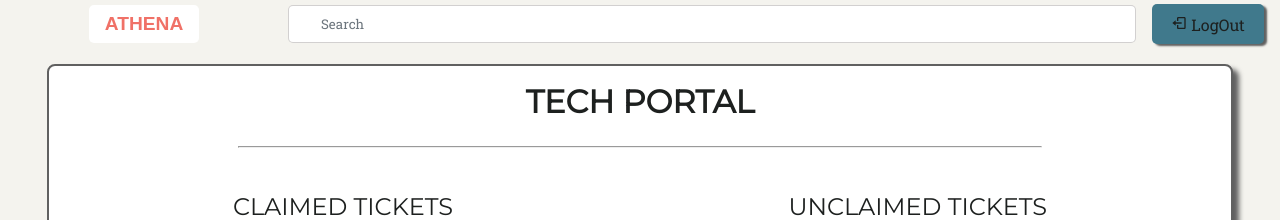
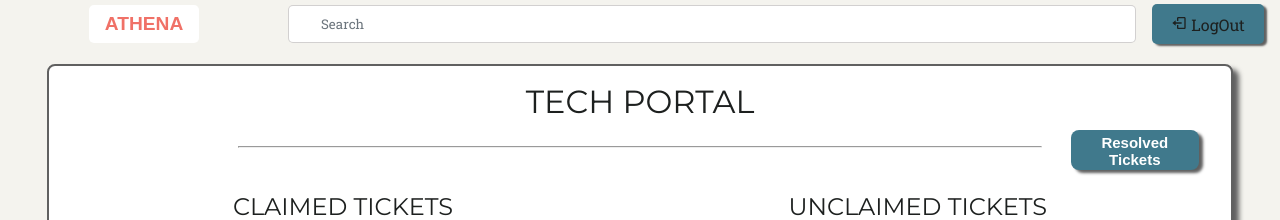
Before and after one commit to chiemelaumeh/TicketManager, a React (Create React App) app in the folder client/: page /tech in a window 1280 px wide. Shown: the top 220 px of the page. Built offline with nearby package versions, Linux system fonts and the light colour scheme; no server answers; a web font is replaced by a local one.

Commit message:
Techs can resolve tickets

```diff
--- /dev/null
+++ b/client/src/Components/ArchivedList.js
@@ -0,0 +1,19 @@
+import ArchivedTickets from "./ArchivedTickets";
+
+const ArchivedList = ({archived, searchText}) => {
+
+    return(
+        <>
+        {archived.filter((value) => {
+            if (searchText === "") {
+                return value;
+            } else if (value.category.toLowerCase().includes(searchText.toLowerCase()) || value.ticket_id.toString().toLowerCase().includes(searchText.toLowerCase()) || value.priority.toLowerCase().includes(searchText.toLowerCase()) || value.assigned.toLowerCase().includes(searchText.toLowerCase())) {
+                return value;
+            }}).map((ticket) => (
+                <ArchivedTickets ticket={ticket} key={ticket.ticket_id} />
+            ))}
+        </>
+    )
+};
+
+export default ArchivedList;
--- /dev/null
+++ b/client/src/Components/ArchivedTickets.js
@@ -0,0 +1,16 @@
+const ArchivedTickets = ({ticket}) => {
+
+    return(
+        <div>
+            <article className="resolved-ticket" id={ticket.ticket_id}>
+                <h4 className="ticketNumber">Ticket# {ticket.ticket_id}</h4>
+                <p className="ticketCat">Category: {ticket.category}</p>
+                <p className="ticketCat">Priority: {ticket.priority}</p>
+                <p className="ticketCat">Assigned: {ticket.assigned}</p>
+                <p className="ticketCat">Status: {ticket.status}</p>
+            </article>
+        </div>
+    )
+};
+
+export default ArchivedTickets;
--- a/client/src/Components/Login/loginForm.js
+++ b/client/src/Components/Login/loginForm.js
@@ -17,7 +17,7 @@ const LoginForm = () => {
             const { data } = await axios.post('http://localhost:6001/account/login', values)
 
             if (data.accessToken === undefined) return alert('Not Authorized');
-            console.log(data)
+            // console.log(data)
             setUser(data)
             sessionStorage.setItem('testToken', data.accessToken)
             window.localStorage.setItem('isLoggedIn', true)
--- a/client/src/Components/SinglePage/SinglePage.js
+++ b/client/src/Components/SinglePage/SinglePage.js
@@ -96,6 +96,17 @@ const SinglePage = () => {
         }
     }
 
+    const markResolved = async (e) => {
+        const id = e.target.id
+        const status = "Resolved"
+        try {
+            await axios.put(`http://localhost:6001/tech/tickets/resolve/${id}`, { status })
+            setClaimed(false)
+        } catch (error) {
+            console.log(error)
+        }
+    }
+
 
     if (load) {
         return (
@@ -115,11 +126,14 @@ const SinglePage = () => {
                         <h3 className='ticketDescrip'>Description: </h3>
                         <h4 className='highlight-2'>{ticket.descrip}</h4>
                     </div>
+
                     {
                         ticket.assigned === "Pending" ?
                             (<button className='post-btn' id={ticket.ticket_id} onClick={claimTicket}>Claim Ticket</button>)
                             :
-                            (<button className='post-btn' id={ticket.ticket_id} onClick={unclaimTicket}>Unclaim Ticket</button>)
+                            (<><button className='post-btn' id={ticket.ticket_id} onClick={markResolved}>Mark Resolved</button>
+                            <button className='post-btn' id={ticket.ticket_id} onClick={unclaimTicket}>Unclaim Ticket</button>
+                            </>)
                     }
                 </div>
 
--- a/client/src/CssFiles/tech.css
+++ b/client/src/CssFiles/tech.css
@@ -164,6 +164,82 @@ body {
   flex-wrap: wrap;
   align-content: flex-start;
 }
+
+.resolved-tickets {
+  display: flex;
+  width: 100%;
+  height: 30rem;
+  /* border-right: solid rgb(175, 175, 175) 1px; */
+  overflow: overlay;
+  font-family: "Roboto Slab", serif;
+  flex-direction: row;
+  flex-wrap: wrap;
+  align-content: flex-start;
+}
+
+.resolved-post-btn{
+  background-color: #40798c;
+  border: none;
+  border-radius: 0.5rem;
+  color: #fff;
+  font-size: 15px;
+  font-weight: 700;
+  height: 2.5rem;
+  margin-right: 1rem;
+  position: static;
+  padding: 0.25rem 0.5rem;
+  width: 8rem;
+  transition: ease .5s;
+  box-shadow: 4px 3px 3px var(--gray);
+}
+
+.resolved-post-btn:hover {
+  background-color: var(--highLight);
+  cursor: pointer;
+  color: white;
+  transform: scale(1.1);
+}
+
+.resolve-btn-container{
+  display: flex;
+  flex-direction: row-reverse;
+  height: 0rem;
+}
+
+.tech-Header{
+  display: flex;
+  justify-content: center;
+  align-items: center;
+}
+
+.resolved-ticket{
+  height: 11.5rem;
+  margin: 0.5rem;
+  padding-top: 0.9rem;
+  padding-bottom: 0.5rem;
+  width: 12rem;
+  border-radius: 10px;
+  transition: ease-in-out 0.1s;
+  text-align: center;
+  font-weight: 400;
+  background-color: #ddd;
+  border: 1px solid #bbb;
+  color: #40798c;
+  font-size: 0.5rem;
+  box-shadow: 3px 2px 2px var(--gray);
+}
+
+.resolved-header{
+  color: var(--offBlack);
+  padding: 0.75rem;
+  border-radius: 5px;
+  font-family: 'Montserrat', sans-serif;
+  font-size: 1.5rem;
+  text-align: center;
+  margin-top: 2rem;
+  margin-bottom: 2.5rem;
+}
+
 /* .ticket-board {
   width: 90%;
   display: flex;
@@ -187,12 +263,12 @@ body {
   text-align: center;
   width: 20rem;
   height: 2rem;
-  position: sticky;
+  /* position: sticky; */
   font-family: 'Montserrat', sans-serif;
   font-size: 2rem;
   /* border: 1px solid #222; */
   padding-bottom: 3rem;
-  margin: auto;
+  /* margin: auto; */
   color: var(--offBlack);
   border-radius: 2rem;
 }
--- a/client/src/Pages/Tech.js
+++ b/client/src/Pages/Tech.js
@@ -15,23 +15,27 @@ import TechPageContext from "../Contexts/TechPageContext";
 import ListClaimedTickets from "../Components/ListClaimedTickets";
 import ListUnclaimedTickets from "../Components/ListUnclaimedTickets";
 import axios from "axios";
+import ArchivedList from "../Components/ArchivedList";
 
 const Tech = () => {
   const { user } = useContext(LoginContext);
   const { tickets, setTickets } = useContext(TechPageContext);
   const { open, setOpen } = useContext(TechContext);
   const [searchText, setSearchText] = useState("");
+  const [viewArchive, setViewArchive] = useState(false)
 
   const handleSearch = (e) => {
     setSearchText(e.target.value);
-    console.log(searchText);
+    // console.log(searchText);
   };
 
   // console.log(userTickets);
-  const claimed = tickets.filter((c) => c.assigned !== "Pending" && typeof c.assigned === 'string');
+  const claimed = tickets.filter((c) => c.assigned !== "Pending" && typeof c.assigned === 'string' && c.status === "in progress");
   // console.log(claimed)
   const unclaimed = tickets.filter((c) => c.assigned === "Pending");
   // console.log(unclaimed)
+  const archived = tickets.filter((c) => c.status === "Resolved");
+
   const handleClick = () => {
     if (open) {
       setOpen(!true);
@@ -50,31 +54,39 @@ const Tech = () => {
     getTickets();
   }, []);
 
+  const handleArchiveView = () => {
+    setViewArchive(!viewArchive)
+    // console.log(archived)
+  }
+
   return (
     <>
       <Navbar handleSearch={handleSearch} searchText={searchText} />
       <div className="mainticket">
-        {/* <div className={open ? "close-sidenav" : "close-sidenav"}>
-          <FaBars className="menubars" onClick={handleClick} />
-          <div className={open ? "menu-items" : "menu-items-hide"}>
-            <li className="menu-list">
-              HOME <FaHome className="menu-icon" />
-            </li>
-            <li className="menu-list">
-              TICKETS <FaTicketAlt className="menu-icon" />
-            </li>
-            <li className="menu-list">
-              RESOLVED <FaCheck className="menu-icon" />
-            </li>
-            <li className="menu-list">
-              SETTINGS <AiFillSetting className="menu-icon" />
-            </li>
+
+        <div className="ticket-board">
+          <div className="tech-Header">
+          <div className="portal-text">TECH PORTAL</div>
           </div>
-        </div> */}
-        <div className="ticket-board">
-          <h3 className="portal-text">TECH PORTAL</h3>
+          <div className="resolve-btn-container">
+            <button className='resolved-post-btn' onClick={handleArchiveView}>{viewArchive ? "Return" : "Resolved Tickets"}</button>
+          </div>
+
+          <div>
+
+          </div>
           <hr />
+          {
+            viewArchive ?
+            <>
+             <div className="resolved-header">RESOLVED TICKETS</div>
+              <div className="resolved-tickets">
+              <ArchivedList archived={archived} searchText={searchText} />
+              </div>
+            </>
 
+            :
+            <>
               <div className="ticket-tag">
                 <p className="tag">CLAIMED TICKETS</p>
                 <p className="tag">UNCLAIMED TICKETS</p>
@@ -127,6 +139,9 @@ const Tech = () => {
                       })}
                 </div>
               </div>
+            </>
+          }
+
         </div>
       </div>
     </>
@@ -134,3 +149,21 @@ const Tech = () => {
 };
 
 export default Tech;
+
+        {/* <div className={open ? "close-sidenav" : "close-sidenav"}>
+          <FaBars className="menubars" onClick={handleClick} />
+          <div className={open ? "menu-items" : "menu-items-hide"}>
+            <li className="menu-list">
+              HOME <FaHome className="menu-icon" />
+            </li>
+            <li className="menu-list">
+              TICKETS <FaTicketAlt className="menu-icon" />
+            </li>
+            <li className="menu-list">
+              RESOLVED <FaCheck className="menu-icon" />
+            </li>
+            <li className="menu-list">
+              SETTINGS <AiFillSetting className="menu-icon" />
+            </li>
+          </div>
+        </div> */}
```
Lines whose indentation alone changed are shown as unchanged.
